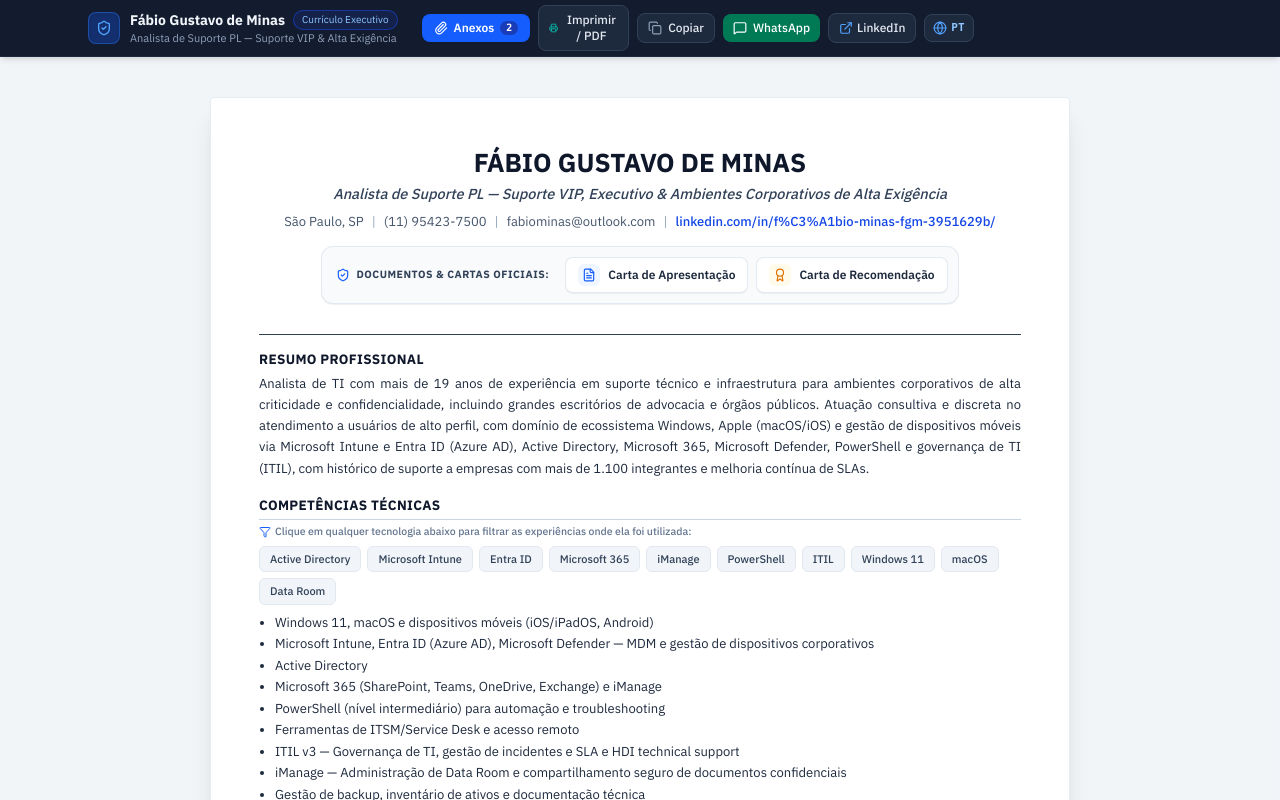
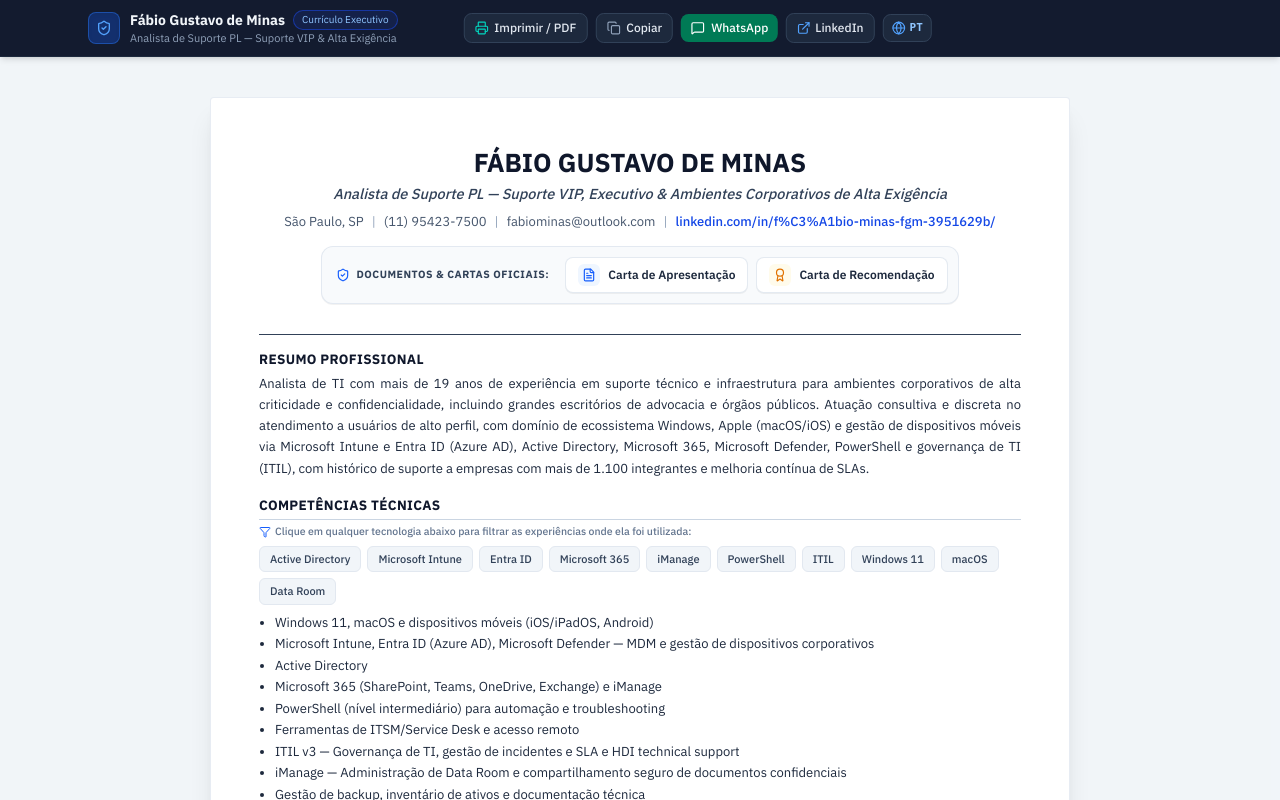
Before and after one commit to FabioOkis/CV-Fabio-Gustavo-de-Minas, a React (Vite) app: page / in a window 1280 px wide. Shown: the top 800 px of the page. Built offline with nearby package versions, Linux system fonts and the light colour scheme.

Commit message:
style: remove Anexos button from executive header bar

```diff
--- a/src/components/ExecutiveHeaderBar.tsx
+++ b/src/components/ExecutiveHeaderBar.tsx
@@ -1,7 +1,6 @@
 import React, { useState } from 'react';
 import {
   Printer,
-  Paperclip,
   Copy,
   Check,
   MessageSquare,
@@ -130,21 +129,6 @@
 
         {/* Centered Action Buttons for Desktop (Positioned to clear left identity) */}
         <div className="hidden md:flex items-center justify-center gap-1.5 lg:gap-2 absolute left-[55%] -translate-x-1/2 pointer-events-auto">
-          {/* Anexos button */}
-          <button
-            type="button"
-            onClick={onOpenAttachmentsDrawer}
-            className="inline-flex items-center gap-1.5 px-3 py-1.5 rounded-lg bg-blue-600 hover:bg-blue-500 text-white text-xs font-semibold shadow-xs transition-all cursor-pointer"
-            title="Ver e gerenciar diplomas e certificados anexados"
-          >
-            <Paperclip className="w-3.5 h-3.5" />
-            <span>Anexos</span>
-            <span className="bg-blue-800 text-white text-[10px] px-1.5 py-0.2 rounded-full font-mono">
-              {totalAttachments}
-            </span>
-          </button>
-
-
           {/* Imprimir / PDF */}
           <button
             type="button"
@@ -216,20 +200,6 @@
 
         {/* Right actions - Mobile View */}
         <div className="flex md:hidden items-center gap-1.5 shrink-0 ml-auto">
-          {/* Anexos Quick Button on Mobile */}
-          <button
-            type="button"
-            onClick={onOpenAttachmentsDrawer}
-            className="inline-flex items-center gap-1 px-2.5 py-1.5 rounded-lg bg-blue-600 hover:bg-blue-500 text-white text-xs font-semibold shadow-xs transition-colors cursor-pointer"
-            title="Ver anexos"
-          >
-            <Paperclip className="w-3.5 h-3.5" />
-            <span>Anexos</span>
-            <span className="bg-blue-800 text-white text-[10px] px-1.5 py-0.2 rounded-full font-mono">
-              {totalAttachments}
-            </span>
-          </button>
-
           {/* Menu / Ações Toggle */}
           <button
             type="button"
```
